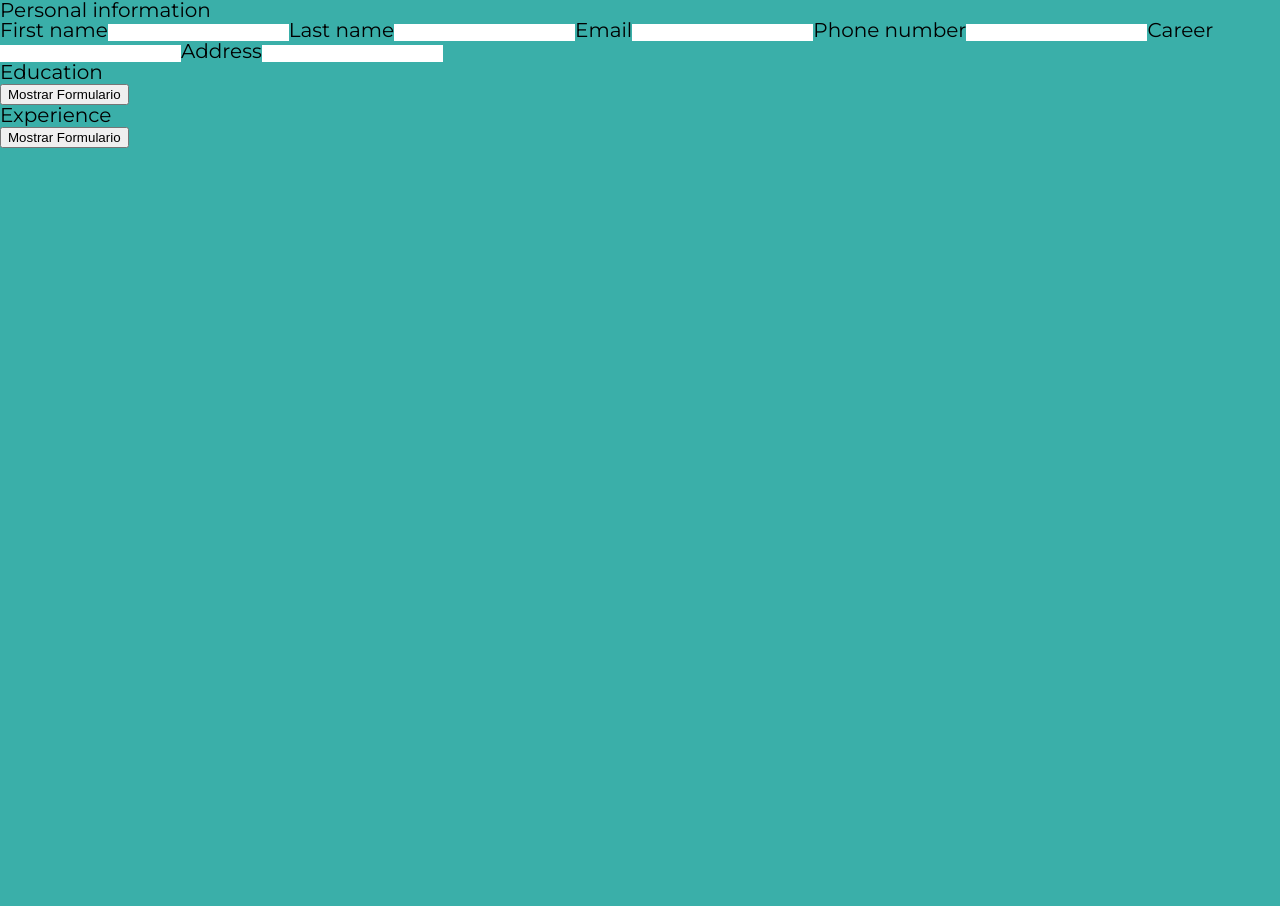
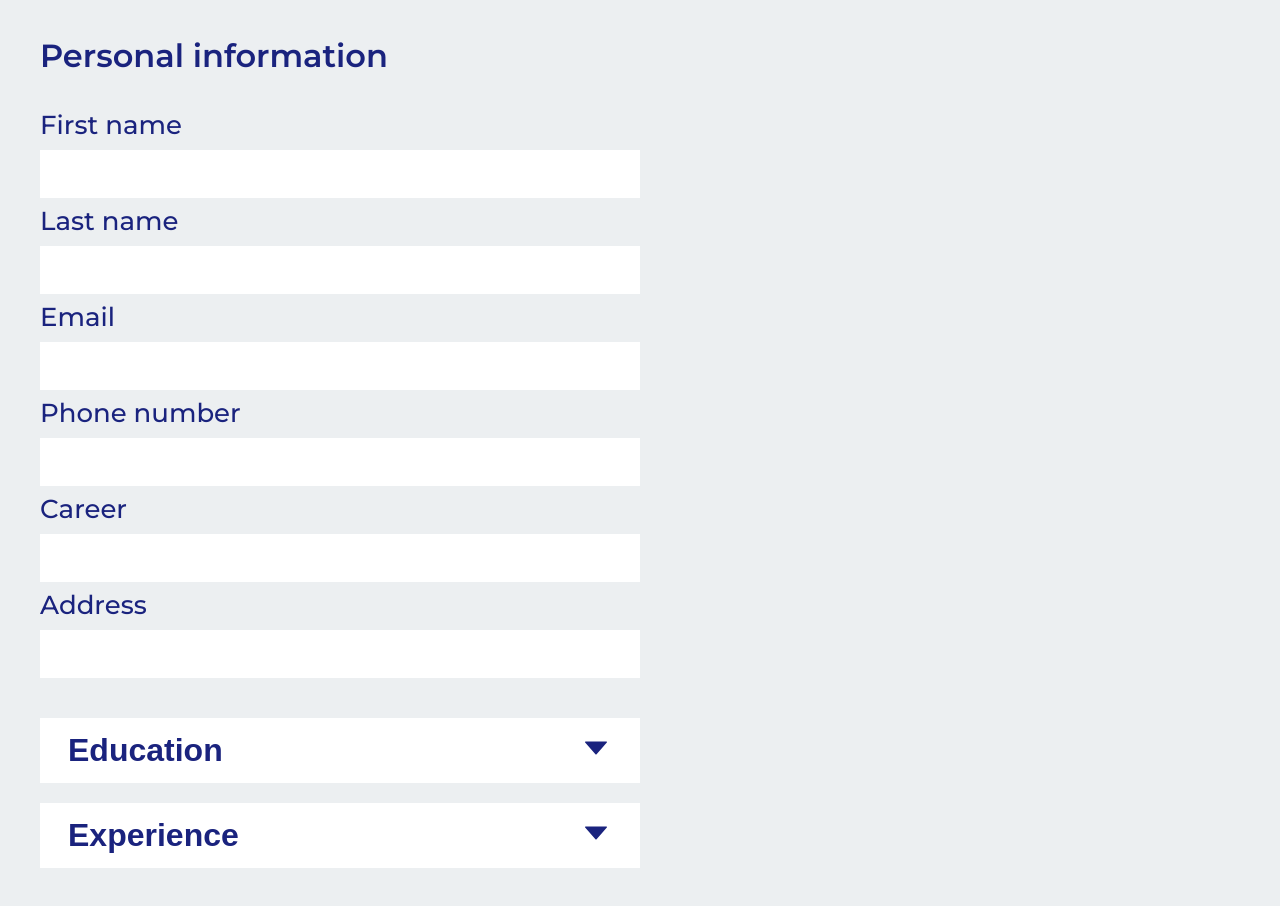
Before and after one commit to andyspal/cv-builder, a React (Create React App) app: page / in a window 1280 px wide. Shown: the top 906 px of the page. Before the commit the page ends 800 px from the top, so only its background shows below. Built offline with nearby package versions, Linux system fonts and the light colour scheme.

Commit message:
form styles, nomenclature changes

```diff
--- a/src/App.js
+++ b/src/App.js
@@ -25,21 +25,19 @@ function App() {
   return (
     <div className="App">
       <section className='forms'>
-        <div className='personalInfo'>
+        <div className='personal-info'>
           <h2>Personal information</h2>
-          <Input id={'firstName'} type={'text'} text={'First name'} onChange={(e) => setUserData({ ...userData, firstName: e.target.value })} />
-          <Input id={'lastName'} type={'text'} text={'Last name'} onChange={(e) => setUserData({ ...userData, lastName: e.target.value })} />
+          <Input id={'first-name'} type={'text'} text={'First name'} onChange={(e) => setUserData({ ...userData, firstName: e.target.value })} />
+          <Input id={'last-name'} type={'text'} text={'Last name'} onChange={(e) => setUserData({ ...userData, lastName: e.target.value })} />
           <Input id={'email'} type={'email'} text={'Email'} onChange={(e) => setUserData({ ...userData, email: e.target.value })} />
           <Input id={'phone'} type={'tel'} text={'Phone number'} pattern={'0-9+-]+'} onChange={(e) => setUserData({ ...userData, phone: e.target.value })} />
           <Input id={'career'} type={'text'} text={'Career'} onChange={(e) => setUserData({ ...userData, career: e.target.value })} />
           <Input id={'address'} type={'text'} text={'Address'} onChange={(e) => setUserData({ ...userData, address: e.target.value })} />
         </div>
         <div className='education'>
-          <h2>Education</h2>
           <EducationForm education={education} setEducation={setEducation} educationData={educationData} setEducationData={setEducationData} initialEducation={initialEducation} />
         </div>
         <div className='experience'>
-          <h2>Experience</h2>
           <ExperienceForm experience={experience} setExperience={setExperience} experienceData={experienceData} setExperienceData={setExperienceData} initialExperience={initialExperience}></ExperienceForm>
         </div>
       </section>
--- a/src/components/EducationForm.jsx
+++ b/src/components/EducationForm.jsx
@@ -2,6 +2,7 @@ import React from 'react'
 import Input from './Input';
 import { useState } from 'react';
 import { v4 as uuidv4 } from 'uuid';
+import { AiOutlineCaretDown, AiOutlineCaretUp  } from "react-icons/ai";
 const EducationForm = ({ education, setEducation, educationData, setEducationData, initialEducation }) => {
 
   const [showForm, setShowForm] = useState(false);
@@ -24,15 +25,18 @@ const EducationForm = ({ education, setEducation, educationData, setEducationDat
   }
   return (
     <>
-      <button onClick={handleToggleForm}>{!showForm ? 'Mostrar Formulario' : 'Ocultar Formulario'}</button>
+      <button className='toggle-button' onClick={handleToggleForm}>{!showForm ? <><span>Education</span><AiOutlineCaretDown/></> : <><span>Education</span><AiOutlineCaretUp/></>}</button>
       {showForm && (
       <form className='educationForm'>
         <Input id={'school'} type={'text'} text={'School/College'} value={education.school} onChange={(e) => setEducation({ ...education, school: e.target.value })} />
         <Input id={'degree'} type={'text'} text={'Degree'} value={education.degree} onChange={(e) => setEducation({ ...education, degree: e.target.value })} />
         <Input id={'startDateEd'} type={'date'} text={'Start Date'} value={education.start} onChange={(e) => setEducation({ ...education, start: e.target.value })} />
         <Input id={'endDateEd'} type={'date'} text={'End Date'} value={education.end} onChange={(e) => setEducation({ ...education, end: e.target.value })} />
-        <button type="button" onClick={handleCancel}>Cancel</button>
-        <button type="submit" onClick={handleSave}>Save</button>
+        <div className='button-container'>
+          <button type="button" className='cancel-button' onClick={handleCancel}>Cancel</button>
+          <button type="submit" className='save-button' onClick={handleSave}>Save</button>
+        </div>
+
       </form>
       )}
     </>
--- a/src/components/ExperienceForm.jsx
+++ b/src/components/ExperienceForm.jsx
@@ -2,7 +2,11 @@ import React from 'react'
 import { useState } from 'react';
 import { v4 as uuidv4 } from 'uuid';
 import Input from './Input';
+import { AiOutlineCaretDown, AiOutlineCaretUp  } from "react-icons/ai";
 const ExperienceForm = ({ experience, setExperience, experienceData, setExperienceData, initialExperience }) => {
+
+
+
 
   const [showForm, setShowForm] = useState(false);
 
@@ -26,7 +30,7 @@ const ExperienceForm = ({ experience, setExperience, experienceData, setExperien
 
   return (
     <>
-      <button onClick={handleToggleForm}>{!showForm ? 'Mostrar Formulario' : 'Ocultar Formulario'}</button>
+      <button className='toggle-button' onClick={handleToggleForm}>{!showForm ? <><span>Experience</span><AiOutlineCaretDown/></> : <><span>Experience</span><AiOutlineCaretUp/></>}</button>
       {
         showForm && (
           <form action="" className='experienceForm'>
@@ -36,8 +40,10 @@ const ExperienceForm = ({ experience, setExperience, experienceData, setExperien
             <Input id={'endDateEx'} type={'date'} text={'End Date'} value={experience.end} onChange={(e) => setExperience({ ...experience, end: e.target.value })} />
             <Input id={'location'} type={'text'} text={'Location'} value={experience.location} onChange={(e) => setExperience({ ...experience, location: e.target.value })} />
             <Input id={'description'} type={'text'} text={'Description'} value={experience.description} onChange={(e) => setExperience({ ...experience, company: e.target.value })} />
-            <button type="button" onClick={handleCancel}>Cancel</button>
-            <button type="submit" onClick={handleSave}>Save</button>
+            <div className='button-container'>
+              <button type="button" className='cancel-button'  onClick={handleCancel}>Cancel</button>
+              <button type="submit" className='save-button' onClick={handleSave}>Save</button>
+            </div>
           </form>
         )
       }
--- a/src/components/Input.jsx
+++ b/src/components/Input.jsx
@@ -1,13 +1,23 @@
 import React from 'react';
 
 const Input = ({id, type ,text, pattern, onChange, value}) => {
-  const styleSheet = {
-    border: 'none'
+
+  const labelStyle = {
+    paddingBottom: '.6rem',
+    fontSize: '1.3rem',
+    fontWeight: '500',
+  }
+  const inputStyle = {
+    border: 'none',
+    marginBottom: '.5rem',
+    padding: '.6rem .4rem',
+    fontSize: '1rem',
+    fontWeight: '400'
   }
   return (
     <>
-        <label for={id}>{text}</label>
-        <input type={type} id={id} name={id} pattern={pattern} onChange={onChange} value={value} style={styleSheet} />
+        <label for={id} style={labelStyle}>{text}</label>
+        <input type={type} id={id} name={id} pattern={pattern} onChange={onChange} value={value} style={inputStyle} />
     </>
   )
 }
--- a/src/styles/app.css
+++ b/src/styles/app.css
@@ -6,7 +6,86 @@ html {
 }
 
 body {
-    background-color: var(--green-color);
+    background-color: var(--white-color);
+
+}
+body, input {
     font-family: 'Montserrat', sans-serif;
-    font-weight: 400;
 }
+.App {
+    padding: 2rem;
+}
+h2 {
+    font-size: 2rem;
+    margin-bottom: 2rem;
+}
+
+h2, h3, label, .toggle-button{
+    color: var(--blue-color);
+}
+input {
+    color: var(--gray-color);
+}
+.personal-info {
+    display: flex;
+    flex-direction: column;
+    margin-bottom: 1.5rem;
+    max-width: 30rem;
+    h2 {
+        font-size: 1.6rem;
+        font-weight: 600;
+    }
+}
+
+.education, .experience {
+    max-width: 30rem;
+}
+.toggle-button {
+    width: 100%;
+    font-size: 1.6rem;
+    display: flex;
+    justify-content: space-between;
+    border: none;
+    font-weight: 600;
+    padding: .7rem  1.4rem;
+}
+
+.toggle-button, .educationForm, .experienceForm {
+    background-color: #fff;
+}
+
+.education {
+    margin-bottom: 1rem;
+}
+
+.educationForm, .experienceForm {
+    display: flex;
+    flex-direction: column;
+    padding: 1rem;
+
+    input {
+        background-color: var(--white-color);
+    }
+
+    .button-container {
+        display: flex;
+        justify-content: space-around;
+        margin-top: 1rem;
+        button {
+            border: none;
+            padding: .6rem 1.5rem;
+            font-size: 1rem;
+            min-width: 8rem;
+        }
+        .cancel-button {
+            background-color: var(--purple-color);
+            color: #fff;
+        }
+
+        .save-button {
+            background-color: var(--green-color);
+            color: #fff;
+        }
+    }
+
+}
--- a/src/styles/colors.css
+++ b/src/styles/colors.css
@@ -1,7 +1,8 @@
 :root {
-    --black-color: #17252a;
-    --dark-green-color: #2b7a78;
-    --green-color: #3aafa9;
-    --light-green-color: #def2f1;
-    --white-color: #feffff;
+    --blue-color: #1A237E;
+    --gray-color: #424242;
+    --green-color: #00796B; /* Verde azulado */
+    --yellow-color: #FFD600;
+    --white-color: #ECEFF1;
+    --purple-color: #6A1B9A; /* Púrpura oscuro */
 }
```
